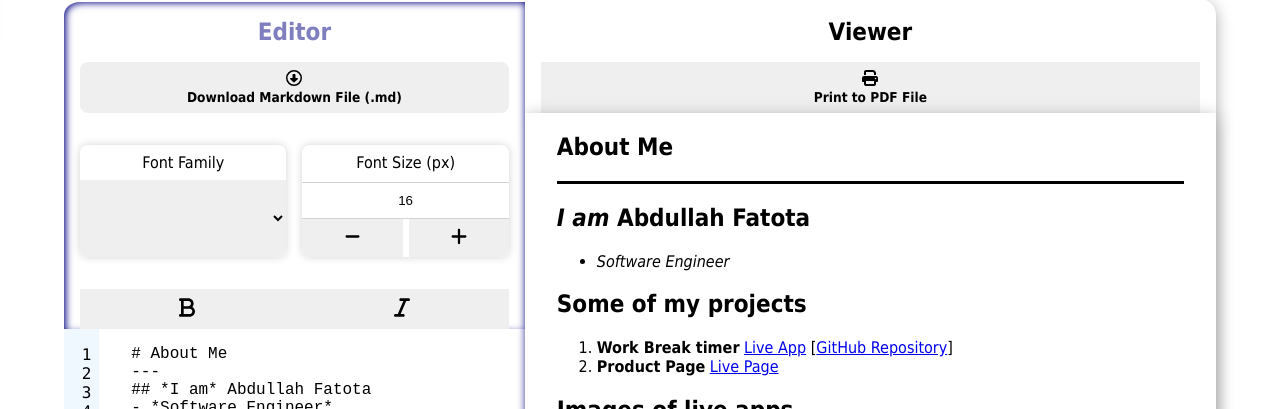
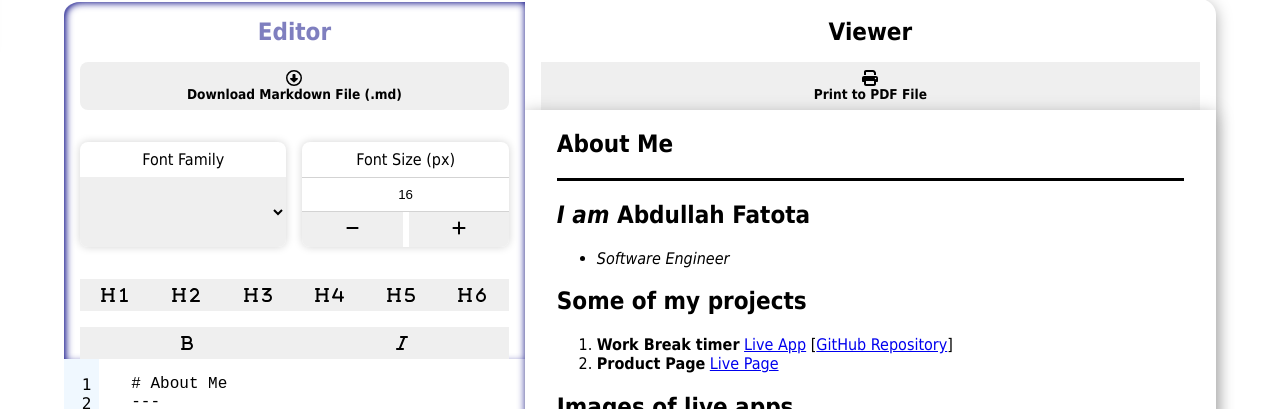
Before and after one commit to new-AF/react-markown-previewer, a React (Vite) app: page / in a window 1280 px wide. Shown: the part 162-571 px from the top of the page. Built offline with nearby package versions, Linux system fonts and the light colour scheme.

Commit message:
modify Button to accept multiple icons
group headings buttons

```diff
--- a/src/components/Editor/Controls-Button.css
+++ b/src/components/Editor/Controls-Button.css
@@ -31,6 +31,7 @@
     object-position: center;
 
     width: 1rem;
+    height: 1rem;
     transition: all var(--transition);
 }
 .button-text {
@@ -38,3 +39,10 @@
     font-size: 0.85rem;
     font-weight: bolder;
 }
+.button-icons {
+    display: grid;
+    grid-auto-flow: column;
+    grid-auto-columns: 1fr;
+    grid-template-rows: 1fr;
+    justify-content: center;
+}
--- a/src/components/Editor/Controls-Button.jsx
+++ b/src/components/Editor/Controls-Button.jsx
@@ -41,10 +41,7 @@ function Button({
         downloadElement.download = fileName;
         downloadElement.click();
     }
-    const elementButton =
-        hideText === true ? undefined : (
-            <span className="button-text">{text}</span>
-        );
+
     return (
         <button
             id={id}
@@ -57,10 +54,19 @@ function Button({
         >
             {/* support multiple icons */}
             <div className="button-icons">
-                <img className={buttonClassName} src={imagePath} />
+                {(Array.isArray(imagePath) ? imagePath : [imagePath]).map(
+                    (str, index) => (
+                        <img
+                            key={index}
+                            className={buttonClassName}
+                            src={str}
+                        />
+                    )
+                )}
             </div>
-
-            {elementButton}
+            {hideText === true ? undefined : (
+                <span className="button-text">{text}</span>
+            )}
         </button>
     );
 }
--- a/src/components/Editor/Controls.css
+++ b/src/components/Editor/Controls.css
@@ -1,6 +1,8 @@
 :root {
 }
 .controls {
+    --padding-left-right: 1rem;
+
     grid-area: controls;
     /* background-image: linear-gradient(
         180deg,
@@ -12,7 +14,7 @@
     display: flex;
     flex-wrap: wrap;
 
-    padding: 0 1rem;
+    padding: 0 var(--padding-left-right);
 }
 .controls > * {
     flex: 1;
--- a/src/components/Editor/Edit.css
+++ b/src/components/Editor/Edit.css
@@ -64,6 +64,7 @@
     background-color: aliceblue;
     color: black;
 }
+/* width is < tablet width */
 @media only screen and (max-width: 767px) {
     #edit {
         grid-column: 1;
--- a/src/components/Editor/Edit.jsx
+++ b/src/components/Editor/Edit.jsx
@@ -6,12 +6,21 @@ import { set_font_size } from "./Edit.slice";
 import boldIconPath from "./assets/bold-solid.svg";
 import downloadIconPath from "./assets/circle-down-regular.svg";
 import italicIconPath from "./assets/italic-solid.svg";
+import headingIconPath from "./assets/heading-solid.svg";
+import oneIconPath from "./assets/1-solid.svg";
+import twoIconPath from "./assets/2-solid.svg";
+import threeIconPath from "./assets/3-solid.svg";
+import fourIconPath from "./assets/4-solid.svg";
+import fiveIconPath from "./assets/5-solid.svg";
+import sixIconPath from "./assets/6-solid.svg";
 
 import Controls from "./Controls.jsx";
 import LineNumbers from "./LineNumbers.jsx";
 
 import "./Controls ++ Font.css";
 import "./Controls ++ Download Button.css";
+import "./Controls ++ Headings.css";
+
 import Button from "./Controls-Button.jsx";
 import FontFamily from "./Controls - FontFamily.jsx";
 import FontSize from "./Controls - FontSize.jsx";
@@ -157,12 +166,36 @@ const Edit = (props) => {
                     />
                 </Controls>
 
-                {/* font family && size */}
+                {/* font && size */}
                 <Controls id="edit-top-font">
                     <FontFamily id="edit-top-font-family" />
                     <FontSize id="edit-top-font-size" />
                 </Controls>
 
+                {/* lists */}
+                <Controls id="edit-top-list"></Controls>
+
+                {/* headings */}
+                <Controls id="edit-top-headings">
+                    {[
+                        [oneIconPath],
+                        [twoIconPath],
+                        [threeIconPath],
+                        [fourIconPath],
+                        [fiveIconPath],
+                        [sixIconPath],
+                    ].map((array, index) => {
+                        const [iconPath] = array;
+                        return (
+                            <Button
+                                imagePath={[headingIconPath, iconPath]}
+                                text="Italic                 "
+                                hideText={true}
+                                onClick={doItalic}
+                            />
+                        );
+                    })}
+                </Controls>
                 <Controls>
                     <Button
                         imagePath={boldIconPath}
```
